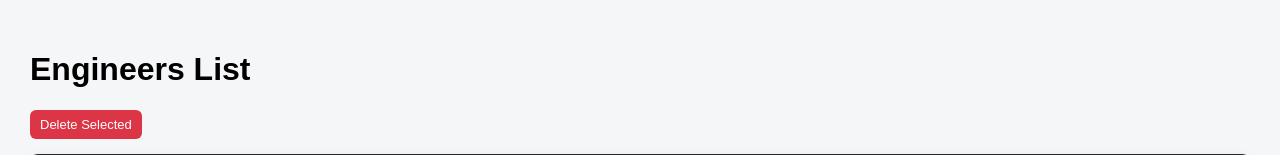
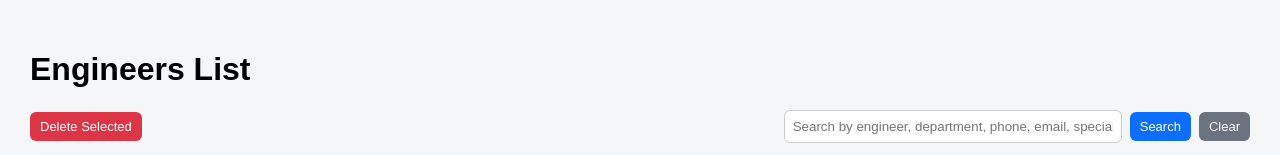
Before and after one commit to MBishta/client-portal-project, a Django app: page /engineers/ in a window 1280 px wide. Shown: the part 51-206 px from the top of the page. Run offline with Django 5.2, Linux system fonts and the light colour scheme; a user stored in the database is signed in; data comes from the database, SQL or seed files in the repository.

Commit message:
Add engineer search filter

```diff
--- a/engineers/views.py
+++ b/engineers/views.py
@@ -1,4 +1,5 @@
 from django.contrib.auth.decorators import login_required
+from django.db.models import Q
 from django.shortcuts import get_object_or_404, redirect, render
 
 from .forms import EngineerForm
@@ -12,8 +13,21 @@ def engineer_list_view(request):
     else:
         engineers = Engineer.objects.all()
 
+    search_query = request.GET.get('q')
+
+    if search_query:
+        engineers = engineers.filter(
+            Q(engineer_name__icontains=search_query) |
+            Q(department__icontains=search_query) |
+            Q(phone__icontains=search_query) |
+            Q(email__icontains=search_query) |
+            Q(specialization__icontains=search_query) |
+            Q(user__username__icontains=search_query)
+        ).distinct()
+
     return render(request, 'engineers/engineer_list.html', {
-        'engineers': engineers
+        'engineers': engineers,
+        'search_query': search_query,
     })
 
 
--- a/templates/engineers/engineer_list.html
+++ b/templates/engineers/engineer_list.html
@@ -70,14 +70,36 @@
         color: white !important;
     }
 
+    .btn-secondary {
+        background: #6b7280;
+        color: white !important;
+    }
+
     .table-actions {
         display: flex;
         gap: 6px;
         align-items: center;
     }
 
-    .bulk-actions {
+    .top-actions-row {
+        display: flex;
+        justify-content: space-between;
+        align-items: center;
         margin-bottom: 15px;
+        gap: 15px;
+    }
+
+    .search-box {
+        display: flex;
+        gap: 8px;
+        align-items: center;
+    }
+
+    .search-box input {
+        padding: 8px;
+        width: 320px;
+        border: 1px solid #ccc;
+        border-radius: 6px;
     }
 </style>
 
@@ -92,10 +114,26 @@
         {% csrf_token %}
 
         {% if request.user.role == 'ADMIN' %}
-            <div class="bulk-actions">
+            <div class="top-actions-row">
                 <button type="submit" class="btn btn-danger">
                     Delete Selected
                 </button>
+
+                <div class="search-box">
+                    <input type="text"
+                           id="engineerSearchInput"
+                           value="{{ search_query|default:'' }}"
+                           placeholder="Search by engineer, department, phone, email, specialization, or user"
+                           onkeydown="if(event.key === 'Enter'){ event.preventDefault(); searchEngineers(); }">
+
+                    <button type="button" class="btn btn-primary" onclick="searchEngineers()">
+                        Search
+                    </button>
+
+                    <a href="{% url 'engineers:engineer_list' %}" class="btn btn-secondary">
+                        Clear
+                    </a>
+                </div>
             </div>
         {% endif %}
 
@@ -176,9 +214,43 @@
         </table>
     </form>
 {% else %}
+    <div class="top-actions-row" style="justify-content: flex-end;">
+        <div class="search-box">
+            <input type="text"
+                   id="engineerSearchInput"
+                   value="{{ search_query|default:'' }}"
+                   placeholder="Search by engineer, department, phone, email, specialization, or user"
+                   onkeydown="if(event.key === 'Enter'){ event.preventDefault(); searchEngineers(); }">
+
+            <button type="button" class="btn btn-primary" onclick="searchEngineers()">
+                Search
+            </button>
+
+            <a href="{% url 'engineers:engineer_list' %}" class="btn btn-secondary">
+                Clear
+            </a>
+        </div>
+    </div>
+
     <div class="empty-message">
         <p>No engineers found.</p>
     </div>
 {% endif %}
 
+<script>
+    function searchEngineers() {
+        const searchInput = document.getElementById('engineerSearchInput');
+        const searchValue = searchInput ? searchInput.value.trim() : '';
+        const params = new URLSearchParams(window.location.search);
+
+        if (searchValue) {
+            params.set('q', searchValue);
+        } else {
+            params.delete('q');
+        }
+
+        window.location.href = "{% url 'engineers:engineer_list' %}?" + params.toString();
+    }
+</script>
+
 {% endblock %}
```
